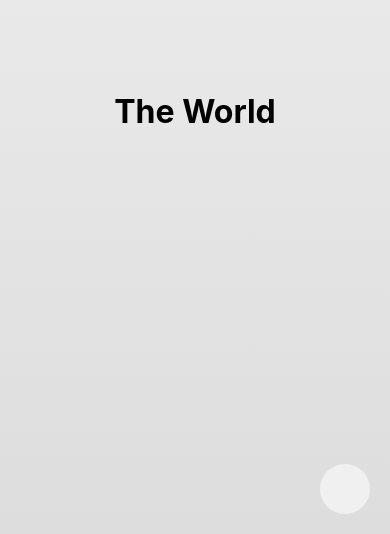
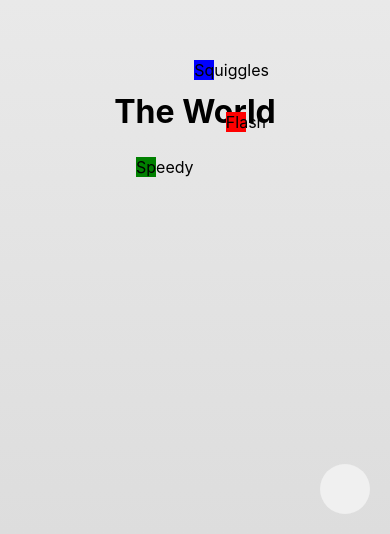
Before and after one commit to jcattabiani/snims, a React (Create React App) app: page / in a window 390 px wide. Shown: the part 310-844 px from the top of the page. Built offline with nearby package versions, Linux system fonts and the light colour scheme; some icons are missing.

Commit message:
rudimentary snail movement

```diff
--- a/src/App.js
+++ b/src/App.js
@@ -1,9 +1,15 @@
 import './App.css';
+import Snail from './components/Snail';
 import World from './components/World';
 
 function App() {
   return (
-    <World />
+    <div>
+      <World />
+      <Snail color="green" name="Speedy" />
+      <Snail color="blue" name="Squiggles" />
+      <Snail color="red" name="Flash" />
+    </div>
   );
 }
 
--- /dev/null
+++ b/src/components/Snail.js
@@ -0,0 +1,73 @@
+import React, { useEffect, useState } from 'react';
+
+const Snail = ({ color, name }) => {
+  const [position, setPosition] = useState({ x: window.innerWidth / 2, y: window.innerHeight / 2 });
+  const [target, setTarget] = useState(getRandomTargetPosition());
+  const stepSize = 1;
+  const requestIdRef = React.useRef(null);
+
+  function getRandomTargetPosition() {
+    const range = Math.min(window.innerWidth, window.innerHeight) * 0.4;
+    const newTarget = {
+      x: Math.random() * range + (window.innerWidth / 2 - range / 2),
+      y: Math.random() * range + (window.innerHeight / 2 - range / 2),
+    };
+
+    return {
+      x: Math.max(Math.min(newTarget.x, window.innerWidth), 0),
+      y: Math.max(Math.min(newTarget.y, window.innerHeight), 0),
+    };
+  }
+
+  const moveAgent = () => {
+    const prevPosition = position;
+    const deltaX = target.x - prevPosition.x;
+    const deltaY = target.y - prevPosition.y;
+    const distance = Math.sqrt(deltaX * deltaX + deltaY * deltaY);
+
+    // Check if the agent has reached the target position
+    if (distance <= stepSize) {
+      // Calculate a new target position within a certain range
+      setTarget(getRandomTargetPosition());
+    }
+
+    // Calculate the normalized direction vector towards the target
+    const directionX = deltaX / distance;
+    const directionY = deltaY / distance;
+
+    // Calculate the new position by moving towards the target
+    const newPosition = {
+      x: prevPosition.x + directionX * stepSize,
+      y: prevPosition.y + directionY * stepSize,
+    };
+
+    setPosition(newPosition);
+    requestIdRef.current = requestAnimationFrame(moveAgent);
+  };
+
+  useEffect(() => {
+    requestIdRef.current = requestAnimationFrame(moveAgent);
+
+    return () => {
+      cancelAnimationFrame(requestIdRef.current);
+    };
+  // eslint-disable-next-line react-hooks/exhaustive-deps
+  }, [position, target]);
+
+  return (
+    <div
+      style={{
+        position: 'absolute',
+        top: `${position.y}px`,
+        left: `${position.x}px`,
+        width: '20px',
+        height: '20px',
+        backgroundColor: color,
+      }}
+    >
+      {name}
+    </div>
+  );
+};
+
+export default Snail;
```
